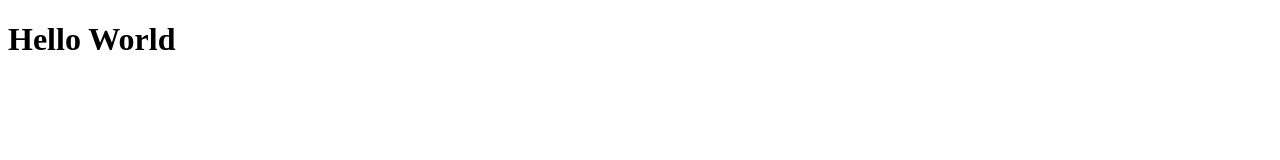
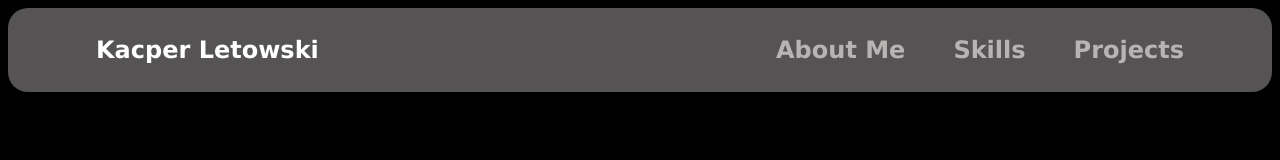
Before and after one commit to kacperlNYC/portfolio, a plain HTML site: page index.html in a window 1280 px wide. Drawn offline with Linux system fonts and the light colour scheme.

Commit message:
Added Nav Bar

```diff
--- a/index.html
+++ b/index.html
@@ -4,9 +4,19 @@
     <meta charset="UTF-8">
     <meta http-equiv="X-UA-Compatible" content="IE=edge">
     <meta name="viewport" content="width=device-width, initial-scale=1.0">
-    <title>Document</title>
+    <title>Home</title>
+    <link href="style.css" rel="stylesheet">
 </head>
 <body>
-    <h1>Hello World</h1>
+    <nav>
+        <div>
+            <h2>Kacper Letowski</h2>
+        </div>
+        <div>
+            <h2><a href="">About Me</a></h2>
+            <h2><a href="">Skills</a></h2>
+            <h2><a href="">Projects</a></h2>
+        </div>
+    </nav>
 </body>
 </html>
--- /dev/null
+++ b/style.css
@@ -0,0 +1,72 @@
+/* Variables */
+:root {
+    --main-bg-color: black;
+    --sub-bg-color: #555353;
+}
+
+body {
+    background-color: var(--main-bg-color);
+    color: white;
+    font-family: Verdana, Geneva, Tahoma, sans-serif;
+}
+
+nav {
+    background-color: var(--sub-bg-color);
+    border-radius: 20px;
+}
+
+a {
+    color: white;
+    text-decoration: none;
+}
+
+nav a {
+    color: rgb(184, 180, 180);
+    transition-duration: 300ms;
+}
+
+nav a:hover {
+    color: white;
+}
+
+@media screen and (min-width:870px) {
+    nav {
+        display: flex;
+        justify-content: space-between;
+        align-items: center;
+        padding-left: 4em;
+        padding-right: 4em;
+        padding-top: 0.5em;
+        padding-bottom: 0.5em;
+    }
+
+    nav div {
+        display: flex;
+    }
+
+    nav h2 {
+        padding-left: 1em;
+        padding-right: 1em;
+    }
+}
+
+@media screen and (max-width:869px) {
+    nav {
+        display: flex;
+        justify-content: space-between;
+        align-items: center;
+        padding-top: 0.5em;
+        padding-bottom: 0.5em;
+    }
+
+    nav div:nth-of-type(odd) {
+        display: none;
+
+    }
+
+    nav div:nth-of-type(even) {
+        width: 100%;
+        display: flex;
+        justify-content: space-around;
+    }
+}
```
